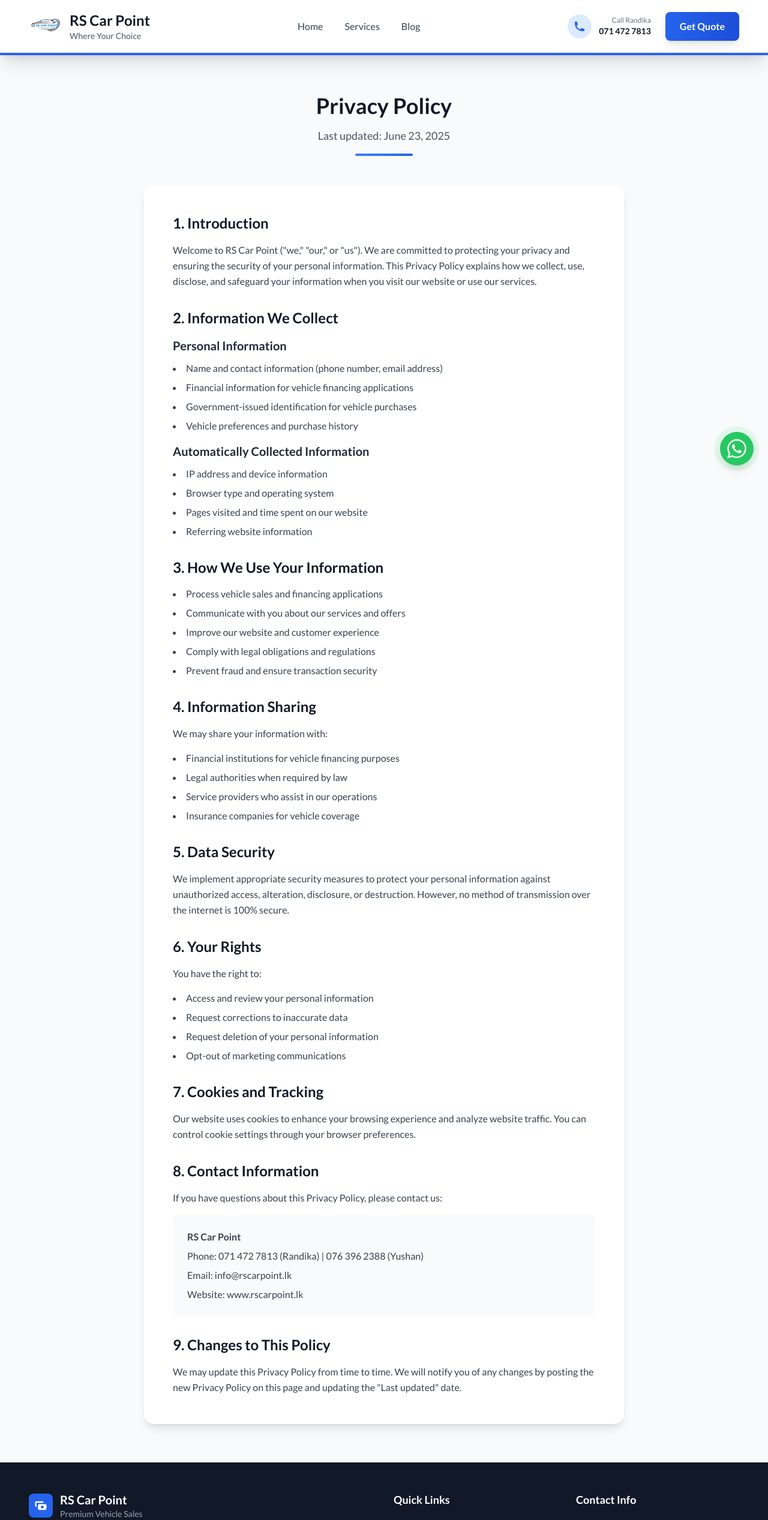
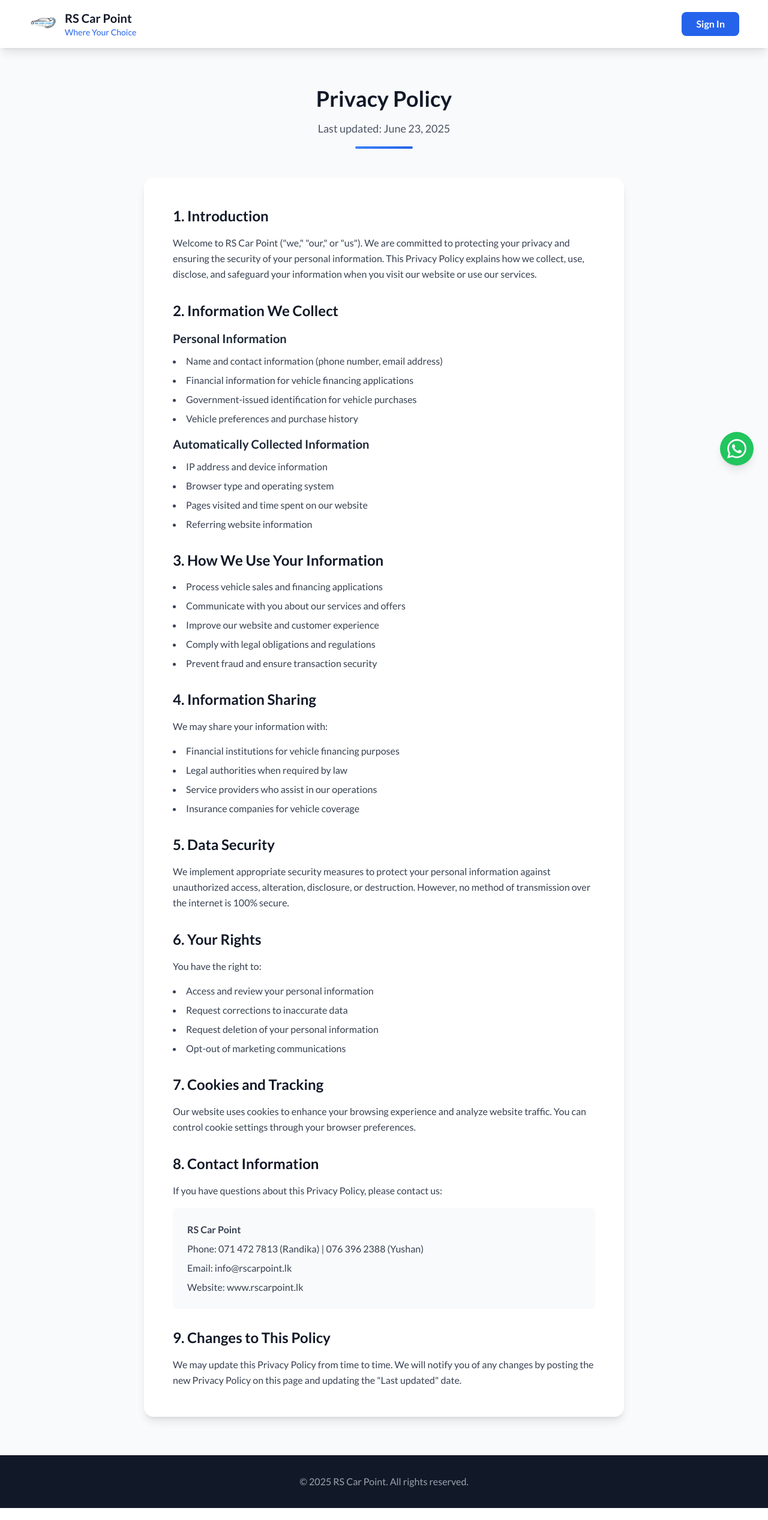
Before and after one commit to Malindup2/RS-CarPoint, a React (Create React App) app in the folder frontend/: page /privacy-policy in a window 1280 px wide. Shown: the top 2534 px of the page at 60% size. Built offline with nearby package versions, Linux system fonts and the light colour scheme.

Commit message:
fix: blogs image fixed

```diff
--- a/frontend/src/components/Testimonials.tsx
+++ b/frontend/src/components/Testimonials.tsx
@@ -85,22 +85,12 @@
           </p>
           <div className="w-24 h-1 bg-gradient-to-r from-blue-500 to-blue-600 mx-auto mt-6 rounded-full"></div>
         </div>        {/* Testimonials Grid */}
-        <motion.div
-          className="grid grid-cols-1 md:grid-cols-2 lg:grid-cols-3 gap-6"
-          initial={{ opacity: 0 }}
-          whileInView={{ opacity: 1 }}
-          transition={{ duration: 0.6, staggerChildren: 0.2 }}
-          viewport={{ once: true }}
-        >
+        <div className="grid grid-cols-1 md:grid-cols-2 lg:grid-cols-3 gap-6">
           {testimonials.map((testimonial, index) => (
             <motion.div
               key={testimonial.id}
               className="bg-white rounded-xl shadow-md hover:shadow-lg transition-all duration-300 border border-gray-100 hover:border-blue-200 transform hover:-translate-y-1 overflow-hidden"
-              initial={{ opacity: 0, y: 50 }}
-              whileInView={{ opacity: 1, y: 0 }}
-              transition={{ duration: 0.6, delay: index * 0.1 }}
               whileHover={{ y: -8, scale: 1.02 }}
-              viewport={{ once: true }}
             >{/* Customer Photo - Rectangle Format */}
               <div className="relative overflow-hidden">
                 <img
@@ -127,7 +117,9 @@
               </div>
             </motion.div>
           ))}
-        </motion.div>        {/* Location Images Section */}
+        </div>
+
+        {/* Location Images Section */}
         <div className="mt-20">
           <div className="text-center mb-12">
             <h3 className="text-3xl font-bold text-gray-900 mb-4">
@@ -139,14 +131,7 @@
             </p>
             <div className="w-24 h-1 bg-gradient-to-r from-blue-500 to-blue-600 mx-auto mt-4 rounded-full"></div>
           </div>
-
-          <motion.div
-            className="grid grid-cols-1 md:grid-cols-2 lg:grid-cols-4 gap-6"
-            initial={{ opacity: 0 }}
-            whileInView={{ opacity: 1 }}
-            transition={{ duration: 0.6, staggerChildren: 0.15 }}
-            viewport={{ once: true }}
-          >
+          <div className="grid grid-cols-1 md:grid-cols-2 lg:grid-cols-4 gap-6">
             {[
               { image: require('../assets/location/s1.jpg'), title: "Showroom Exterior" },
               { image: require('../assets/location/s2.jpg'), title: "Vehicle Display Area" },
@@ -156,11 +141,7 @@
               <motion.div
                 key={index}
                 className="relative group overflow-hidden rounded-xl shadow-md hover:shadow-xl transition-all duration-300"
-                initial={{ opacity: 0, y: 50 }}
-                whileInView={{ opacity: 1, y: 0 }}
-                transition={{ duration: 0.6, delay: index * 0.1 }}
                 whileHover={{ y: -5, scale: 1.02 }}
-                viewport={{ once: true }}
               >
                 <div className="relative overflow-hidden rounded-xl">
                   <img
@@ -172,10 +153,9 @@
                   <div className="absolute bottom-0 left-0 right-0 p-4 text-white transform translate-y-full group-hover:translate-y-0 transition-transform duration-300">
                     <h4 className="text-lg font-semibold">{location.title}</h4>
                   </div>
-                </div>
-              </motion.div>
+                </div>              </motion.div>
             ))}
-          </motion.div>
+          </div>
 
           <div className="text-center mt-12">
             <p className="text-gray-600 mb-6">
--- a/frontend/src/components/VehicleBrands.tsx
+++ b/frontend/src/components/VehicleBrands.tsx
@@ -60,22 +60,12 @@
           </p>
           <div className="w-24 h-1 bg-gradient-to-r from-blue-500 to-blue-600 mx-auto mt-6 rounded-full"></div>
         </div>        {/* Brands Grid */}
-        <motion.div
-          className="grid grid-cols-2 sm:grid-cols-3 lg:grid-cols-6 gap-4 mb-16"
-          initial={{ opacity: 0, y: 50 }}
-          whileInView={{ opacity: 1, y: 0 }}
-          transition={{ duration: 0.6, staggerChildren: 0.1 }}
-          viewport={{ once: true }}
-        >
+        <div className="grid grid-cols-2 sm:grid-cols-3 lg:grid-cols-6 gap-4 mb-16">
           {brands.map((brand, index) => (
             <motion.div
               key={brand.id}
               className="group bg-white rounded-xl shadow-md hover:shadow-lg transition-all duration-300 p-4 border border-gray-100 hover:border-blue-200 transform hover:-translate-y-1"
-              initial={{ opacity: 0, y: 30 }}
-              whileInView={{ opacity: 1, y: 0 }}
-              transition={{ duration: 0.5, delay: index * 0.1 }}
               whileHover={{ y: -5, scale: 1.02 }}
-              viewport={{ once: true }}
             >
               <div className="text-center">
                 {/* Brand Logo */}
@@ -96,9 +86,10 @@
                   {brand.description}
                 </p>
               </div>
-            </motion.div>
-          ))}
-        </motion.div>        {/* Statistics Section */}
+            </motion.div>          ))}
+        </div>
+
+        {/* Statistics Section */}
         <div className="bg-gradient-to-r from-blue-600 to-blue-700 rounded-2xl p-8 lg:p-12 text-white">
           <div className="grid grid-cols-1 md:grid-cols-3 gap-8 text-center">
             <div>
--- a/frontend/src/components/WhyChooseUs.tsx
+++ b/frontend/src/components/WhyChooseUs.tsx
@@ -47,37 +47,20 @@
 
   return (
     <section className="py-20 bg-white relative overflow-hidden">
-      <div className="container mx-auto px-6 lg:px-8 xl:px-12 2xl:px-16 relative z-10">
-        {/* Section Header */}
-        <motion.div
-          className="text-center mb-16"
-          initial={{ opacity: 0, y: 30 }}
-          whileInView={{ opacity: 1, y: 0 }}
-          transition={{ duration: 0.6 }}
-          viewport={{ once: true }}
-        >
+      <div className="container mx-auto px-6 lg:px-8 xl:px-12 2xl:px-16 relative z-10">        {/* Section Header */}
+        <div className="text-center mb-16">
           <h2 className="text-4xl font-bold text-gray-900 mb-6 leading-tight">
             Why Choose Us?
           </h2>
-        </motion.div>
+        </div>
 
         {/* Features Grid */}
-        <motion.div
-          className="grid grid-cols-1 md:grid-cols-2 lg:grid-cols-4 gap-8"
-          initial={{ opacity: 0 }}
-          whileInView={{ opacity: 1 }}
-          transition={{ duration: 0.6, staggerChildren: 0.1 }}
-          viewport={{ once: true }}
-        >
+        <div className="grid grid-cols-1 md:grid-cols-2 lg:grid-cols-4 gap-8">
           {features.map((feature, index) => (
             <motion.div
               key={feature.id}
               className="bg-gray-50 rounded-2xl p-8 text-center hover:shadow-lg transition-all duration-300 border border-gray-100 hover:border-blue-200 group"
-              initial={{ opacity: 0, y: 30 }}
-              whileInView={{ opacity: 1, y: 0 }}
-              transition={{ duration: 0.5, delay: index * 0.1 }}
               whileHover={{ y: -5, scale: 1.02 }}
-              viewport={{ once: true }}
             >
               {/* Icon */}
               <div className="mb-6 flex justify-center">
@@ -95,9 +78,8 @@
               <p className="text-gray-600 text-sm leading-relaxed">
                 {feature.description}
               </p>
-            </motion.div>
-          ))}
-        </motion.div>
+            </motion.div>          ))}
+        </div>
       </div>
     </section>
   );
--- a/frontend/src/pages/Blog.tsx
+++ b/frontend/src/pages/Blog.tsx
@@ -3,8 +3,7 @@
 import Header from '../components/Header';
 import Footer from '../components/Footer';
 
-const Blog: React.FC = () => {
-  const blogPosts = [
+const Blog: React.FC = () => {  const blogPosts = [
     {
       id: 1,
       title: "Aluth Avurudu Celebration 2025",
@@ -13,9 +12,9 @@
       excerpt: "RS Car Point celebrated the traditional Sinhala and Tamil New Year with our team and customers. A day filled with traditional games, delicious food, and community spirit.",
       content: "Our annual Aluth Avurudu celebration brought together our entire RS Car Point family for a day of traditional festivities. The event featured traditional Sri Lankan games, authentic cuisine, and cultural performances. It was a wonderful opportunity to strengthen bonds with our team members and valued customers while celebrating our rich cultural heritage.",
       images: [
-        { src: require('../assets/Blogs/b1.jpg'), caption: "Traditional games and activities" },
-        { src: require('../assets/Blogs/b3.jpg'), caption: "Team celebration moments" },
-        { src: require('../assets/Blogs/b4.jpg'), caption: "Cultural performances and entertainment" }
+        { src: require('../assets/Blogs/b4.jpg'), caption: "Traditional games and activities" },
+        { src: require('../assets/Blogs/b5.jpg'), caption: "Team celebration moments" },
+        { src: require('../assets/Blogs/b6.jpg'), caption: "Cultural performances and entertainment" }
       ],
       author: "RS Car Point Team",
       readTime: "3 min read"
@@ -26,10 +25,10 @@
       date: "March 22, 2025",
       category: "Religious Events",
       excerpt: "We organized a special Pirith chanting ceremony to invoke blessings for our business and customers. A peaceful and spiritual event that brought good fortune to RS Car Point.",
-      content: "In keeping with our Buddhist traditions, RS Car Point organized a sacred Pirith chanting ceremony at our showroom. The ceremony was conducted by respected monks from the local temple, creating a spiritually enriching environment. This blessing ceremony was organized to invoke protection and prosperity for our business and all our valued customers.",
-      images: [
-        { src: require('../assets/Blogs/b5.jpg'), caption: "Monks conducting the Pirith ceremony" },
-        { src: require('../assets/Blogs/b6.jpg'), caption: "Peaceful spiritual atmosphere" }
+      content: "In keeping with our Buddhist traditions, RS Car Point organized a sacred Pirith chanting ceremony at our showroom. The ceremony was conducted by respected monks from the local temple, creating a spiritually enriching environment. This blessing ceremony was organized to invoke protection and prosperity for our business and all our valued customers.",      images: [
+        { src: require('../assets/Blogs/b1.jpg'), caption: "Monks conducting the Pirith ceremony" },
+        { src: require('../assets/Blogs/b2.jpg'), caption: "Sacred ritual preparations" },
+        { src: require('../assets/Blogs/b3.jpg'), caption: "Peaceful spiritual atmosphere" }
       ],
       author: "RS Car Point Management",
       readTime: "2 min read"
--- a/frontend/src/pages/PrivacyPolicy.tsx
+++ b/frontend/src/pages/PrivacyPolicy.tsx
@@ -1,12 +1,35 @@
 import React from 'react';
 import { motion } from 'framer-motion';
-import Header from '../components/Header';
-import Footer from '../components/Footer';
+import { Link } from 'react-router-dom';
 
 const PrivacyPolicy: React.FC = () => {
   return (
     <div className="min-h-screen bg-gray-50">
-      <Header />
+      {/* Header */}
+      <motion.header
+        className="bg-white shadow-lg sticky top-0 z-50"
+        initial={{ opacity: 0, y: -50 }}
+        animate={{ opacity: 1, y: 0 }}
+        transition={{ duration: 0.6 }}
+      >
+        <div className="container mx-auto px-6 lg:px-8 xl:px-12 2xl:px-16 py-4">          <div className="flex items-center justify-between">
+            <Link to="/" className="flex items-center space-x-3 hover:opacity-80 transition-opacity">
+              <img src={require('../assets/rs.jpg')} alt="RS Car Point" className="h-12 w-12 rounded-lg object-cover" />
+              <div>
+                <h1 className="text-xl font-bold text-gray-900">RS Car Point</h1>
+                <p className="text-sm text-blue-600 font-medium">Where Your Choice</p>
+              </div>
+            </Link>
+
+            <Link
+              to="/signin"
+              className="bg-blue-600 hover:bg-blue-700 text-white px-6 py-2 rounded-lg font-semibold transition duration-300"
+            >
+              Sign In
+            </Link>
+          </div>
+        </div>
+      </motion.header>
 
       {/* Main Content */}
       <main className="py-16">
@@ -123,11 +146,19 @@
                 </section>
 
               </div>
-            </div>          </motion.div>
+            </div>
+          </motion.div>
         </div>
       </main>
 
-      <Footer />
+      {/* Footer */}
+      <footer className="bg-gray-900 text-white py-8">
+        <div className="container mx-auto px-6 lg:px-8 xl:px-12 2xl:px-16 text-center">
+          <p className="text-gray-400">
+            © 2025 RS Car Point. All rights reserved.
+          </p>
+        </div>
+      </footer>
     </div>
   );
 };
--- a/frontend/src/pages/TermsAndConditions.tsx
+++ b/frontend/src/pages/TermsAndConditions.tsx
@@ -1,12 +1,35 @@
 import React from 'react';
 import { motion } from 'framer-motion';
-import Header from '../components/Header';
-import Footer from '../components/Footer';
+import { Link } from 'react-router-dom';
 
 const TermsAndConditions: React.FC = () => {
   return (
     <div className="min-h-screen bg-gray-50">
-      <Header />
+      {/* Header */}
+      <motion.header
+        className="bg-white shadow-lg sticky top-0 z-50"
+        initial={{ opacity: 0, y: -50 }}
+        animate={{ opacity: 1, y: 0 }}
+        transition={{ duration: 0.6 }}
+      >
+        <div className="container mx-auto px-6 lg:px-8 xl:px-12 2xl:px-16 py-4">          <div className="flex items-center justify-between">
+            <Link to="/" className="flex items-center space-x-3 hover:opacity-80 transition-opacity">
+              <img src={require('../assets/rs.jpg')} alt="RS Car Point" className="h-12 w-12 rounded-lg object-cover" />
+              <div>
+                <h1 className="text-xl font-bold text-gray-900">RS Car Point</h1>
+                <p className="text-sm text-blue-600 font-medium">Where Your Choice</p>
+              </div>
+            </Link>
+
+            <Link
+              to="/signin"
+              className="bg-blue-600 hover:bg-blue-700 text-white px-6 py-2 rounded-lg font-semibold transition duration-300"
+            >
+              Sign In
+            </Link>
+          </div>
+        </div>
+      </motion.header>
 
       {/* Main Content */}
       <main className="py-16">
@@ -131,7 +154,8 @@
                 </section>
 
                 <section>
-                  <h2 className="text-2xl font-bold text-gray-900 mb-4">11. Changes to Terms</h2>                  <p className="text-gray-700 leading-relaxed">
+                  <h2 className="text-2xl font-bold text-gray-900 mb-4">11. Changes to Terms</h2>
+                  <p className="text-gray-700 leading-relaxed">
                     We reserve the right to modify these terms at any time. Changes will be effective immediately upon posting on our website. Your continued use of our services after changes are posted constitutes acceptance of the modified terms.
                   </p>
                 </section>
@@ -142,7 +166,14 @@
         </div>
       </main>
 
-      <Footer />
+      {/* Footer */}
+      <footer className="bg-gray-900 text-white py-8">
+        <div className="container mx-auto px-6 lg:px-8 xl:px-12 2xl:px-16 text-center">
+          <p className="text-gray-400">
+            © 2025 RS Car Point. All rights reserved.
+          </p>
+        </div>
+      </footer>
     </div>
   );
 };
```
Also changed, not shown: frontend/src/assets/Blogs/b2.jpg (added).
